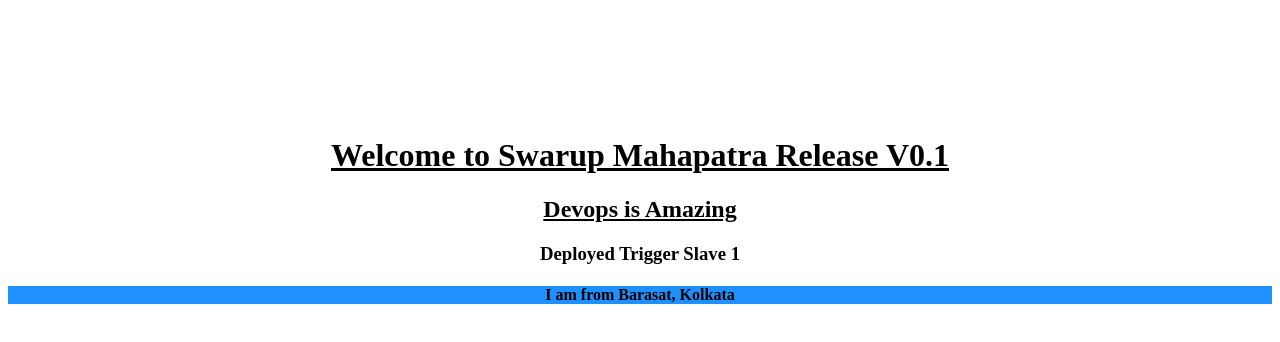
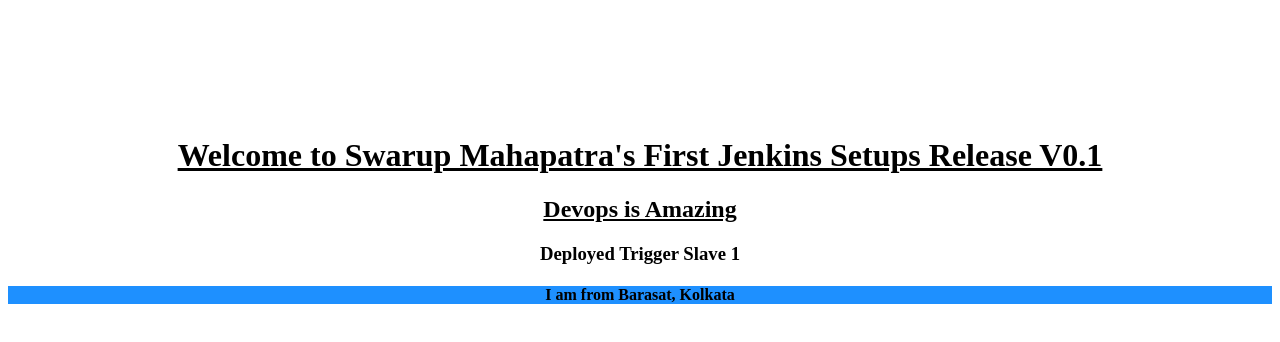
Before and after one commit to swarupmaha/devopsIQ, a plain HTML site: page devopsIQ/index.html in a window 1280 px wide. Drawn offline with Linux system fonts and the light colour scheme.

Commit message:
Update index.html

```diff
--- a/devopsIQ/index.html
+++ b/devopsIQ/index.html
@@ -11,7 +11,7 @@
 <br>
 <br>
 </p>
-<h1 align="center"><u>Welcome to Swarup Mahapatra Release V0.1</u></h1>
+<h1 align="center"><u>Welcome to Swarup Mahapatra's First Jenkins Setups Release V0.1</u></h1>
 <h2 align="center"><u>Devops is Amazing</u></h1>
   <h3 align="center">Deployed Trigger Slave 1</h3>
   <h4 align="center" style="background-color:DodgerBlue;">I am from Barasat, Kolkata</h4>
```
